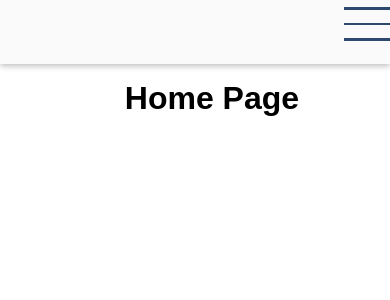
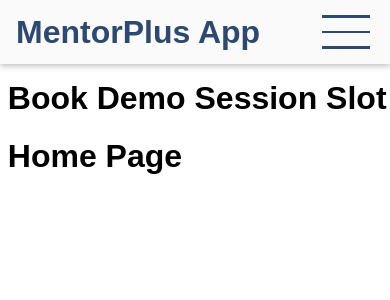
Before and after one commit to Shadab998/react-assignment, a React (Create React App) app: page / in a window 390 px wide. Shown: the top 300 px of the page. Built offline with nearby package versions, Linux system fonts and the light colour scheme.

Commit message:
Minor UI changes to nav bar

```diff
--- a/src/App.js
+++ b/src/App.js
@@ -1,4 +1,4 @@
-import React from 'react';
+import React, { useState, useEffect }  from 'react';
 
 import {
   BrowserRouter as Router,
@@ -6,12 +6,58 @@
 
 import MainNavigation from './shared/components/Navigation/MainNavigation';
 
+function debounce(fn, ms) {
+  let timer
+  return _ => {
+    clearTimeout(timer)
+    timer = setTimeout(_ => {
+      timer = null
+      fn.apply(this, arguments)
+    }, ms)
+  };
+}
+
+
 const App = () => {
+
+  var className = "browser";
+  var classNameBody = "main-browser"
+
+  const [dimensions, setDimensions] = useState({
+    height: window.innerHeight,
+    width: window.innerWidth
+  })
+  useEffect(() => {
+    const debouncedHandleResize = debounce(function handleResize() {
+      setDimensions({
+        height: window.innerHeight,
+        width: window.innerWidth
+      })
+    }, 50)
+
+    window.addEventListener('resize', debouncedHandleResize)
+
+    return _ => {
+      window.removeEventListener('resize', debouncedHandleResize)
+
+}
+  })
+
+  if(dimensions.width < 768){
+    className = "mobile"
+    classNameBody = "main-mobile"
+  }
+  else{
+    className = "browser"
+    classNameBody = "main-browser"
+  }
+
+
   return (
     <Router>
-      <MainNavigation/>
-        <div className='main'>
-        <h1>Home Page</h1>
+      <MainNavigation className={className}/>
+        <div className={classNameBody}>
+        <h1>Book Demo Session Slot</h1>
         <h1>Home Page</h1>
         </div>
     </Router>
--- a/src/index.css
+++ b/src/index.css
@@ -10,6 +10,12 @@
   margin: 0;
 }
 
-.main{
+.main-browser{
   margin-left: 32%;
+  margin-top: 2%;
 }
+
+.main-mobile{
+  margin-left: 2%;
+  margin-top: 5rem;
+}
--- a/src/shared/components/Navigation/MainHeader.css
+++ b/src/shared/components/Navigation/MainHeader.css
@@ -21,12 +21,15 @@
 }
 
 .mobile h1{
-  display: none;
+  display: inline;
 }
 
 .mobile {
   width: 100%;
   height: 4rem;
+  justify-content: space-between;
+  display: flex;
+  align-items: center
 }
 
 
--- a/src/shared/components/Navigation/MainNavigation.css
+++ b/src/shared/components/Navigation/MainNavigation.css
@@ -1,13 +1,12 @@
 .main-navigation__menu-btn {
   width: 3rem;
   height: 3rem;
-  right: 0;
+  margin-right: 10px;
   background: transparent;
   border: none;
   display: flex;
   flex-direction:column;
   justify-content: space-around;
-  margin-left: 90%;
   cursor: pointer;
 }
 
--- a/src/shared/components/Navigation/MainNavigation.js
+++ b/src/shared/components/Navigation/MainNavigation.js
@@ -1,6 +1,6 @@
-import React, { useState, useEffect } from 'react';
+import React, { useState } from 'react';
 import { Link } from 'react-router-dom';
-
+import { BrowserView, MobileView } from 'react-device-detect';
 
 import MainHeader from './MainHeader';
 import NavLinks from './NavLinks';
@@ -9,19 +9,9 @@
 
 import './MainNavigation.css';
 
-function debounce(fn, ms) {
-  let timer
-  return _ => {
-    clearTimeout(timer)
-    timer = setTimeout(_ => {
-      timer = null
-      fn.apply(this, arguments)
-    }, ms)
-  };
-}
+const MainNavigation = props => {
 
-const MainNavigation = props => {
-  var className = "browser";
+  var className = props.className;
   const [drawerIsOpen, setDrawerIsOpen] = useState(false);
 
   const openDrawerHandler = () => {
@@ -31,40 +21,24 @@
   const closeDrawerHandler = () => {
     setDrawerIsOpen(false);
   };
-
-  const [dimensions, setDimensions] = useState({
-    height: window.innerHeight,
-    width: window.innerWidth
-  })
-  useEffect(() => {
-    const debouncedHandleResize = debounce(function handleResize() {
-      setDimensions({
-        height: window.innerHeight,
-        width: window.innerWidth
-      })
-    }, 50)
-
-    window.addEventListener('resize', debouncedHandleResize)
-
-    return _ => {
-      window.removeEventListener('resize', debouncedHandleResize)
-
-}
-  })
-
-  if(dimensions.width < 768){
-    className = "mobile"
+  var content = null;
+  if (className === "browser"){
+    content = <><button className="main-navigation__menu-btn" onClick={openDrawerHandler}>
+      <span />
+      <span />
+      <span />
+    </button><h1 className="main-navigation__title">
+        <Link to="/">MentorPlus App</Link>
+      </h1></>
+  } else {
+    content = <><h1 className="main-navigation__title">
+      <Link to="/">MentorPlus App</Link>
+    </h1><button className="main-navigation__menu-btn" onClick={openDrawerHandler}>
+    <span />
+    <span />
+    <span />
+  </button></>
   }
-  else{
-    className = "browser"
-  }
-
-  // if(isMobile){
-  //   className = "mobile"
-  // }
-  // else {
-  //   className = "browser"
-  // }
 
   return (
     <React.Fragment>
@@ -74,20 +48,30 @@
           <NavLinks />
         </nav>
       </SideDrawer>
-
+      <BrowserView>
       <MainHeader className = {className}>
+        {content}
+        <nav className="main-navigation__header-nav">
+          <NavLinks />
+        </nav>
+      </MainHeader>
+      </BrowserView>
+      <MobileView>
+      <MainHeader className = {className}>
+        <h1 className="main-navigation__title">
+          <Link to="/">MentorPlus App</Link>
+        </h1>
         <button className="main-navigation__menu-btn" onClick={openDrawerHandler}>
           <span />
           <span />
           <span />
         </button>
-        <h1 className="main-navigation__title">
-          <Link to="/">MentorPlus App</Link>
-        </h1>
+
         <nav className="main-navigation__header-nav">
           <NavLinks />
         </nav>
       </MainHeader>
+      </MobileView>
     </React.Fragment>
   );
 };
```
